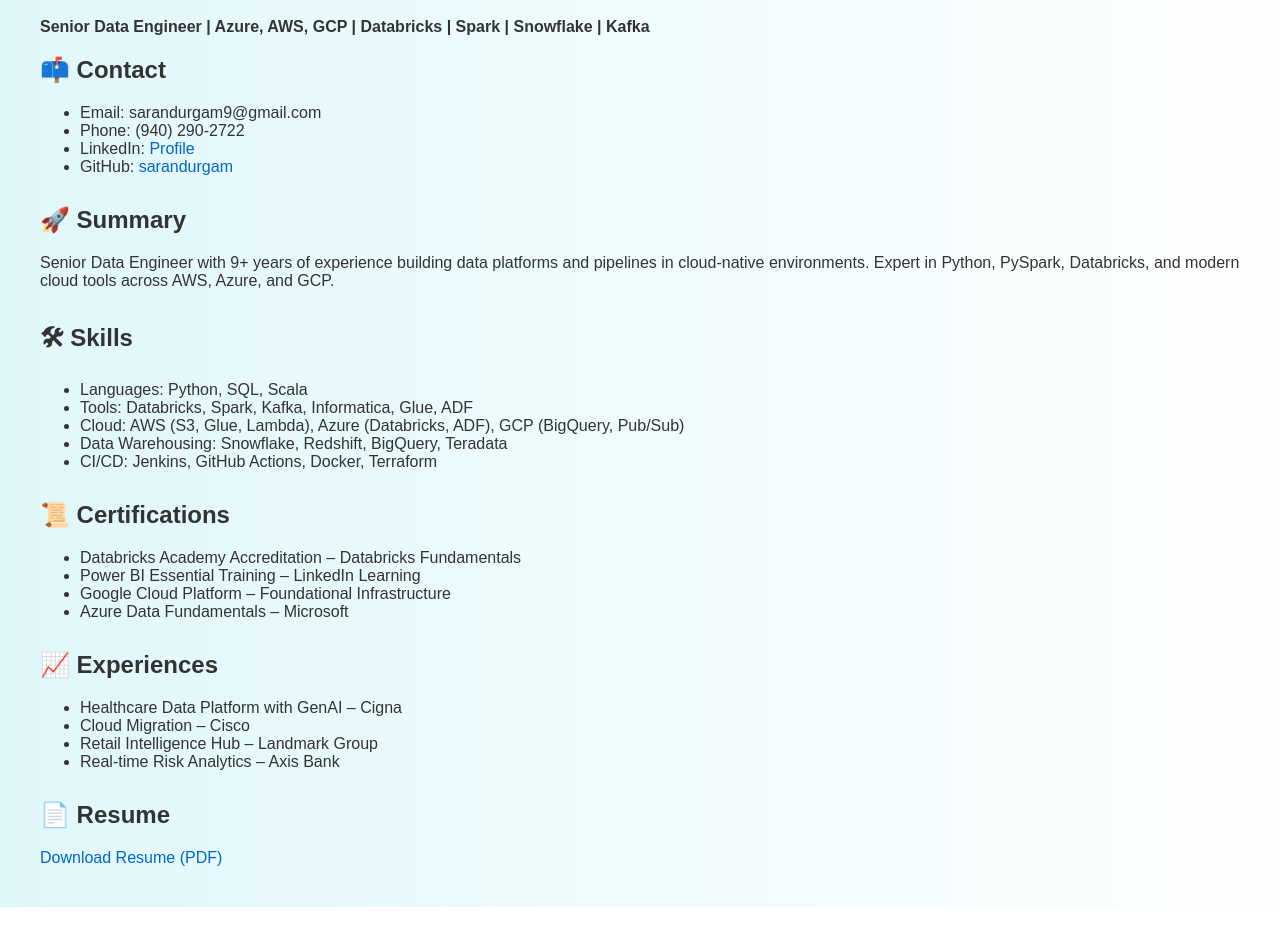
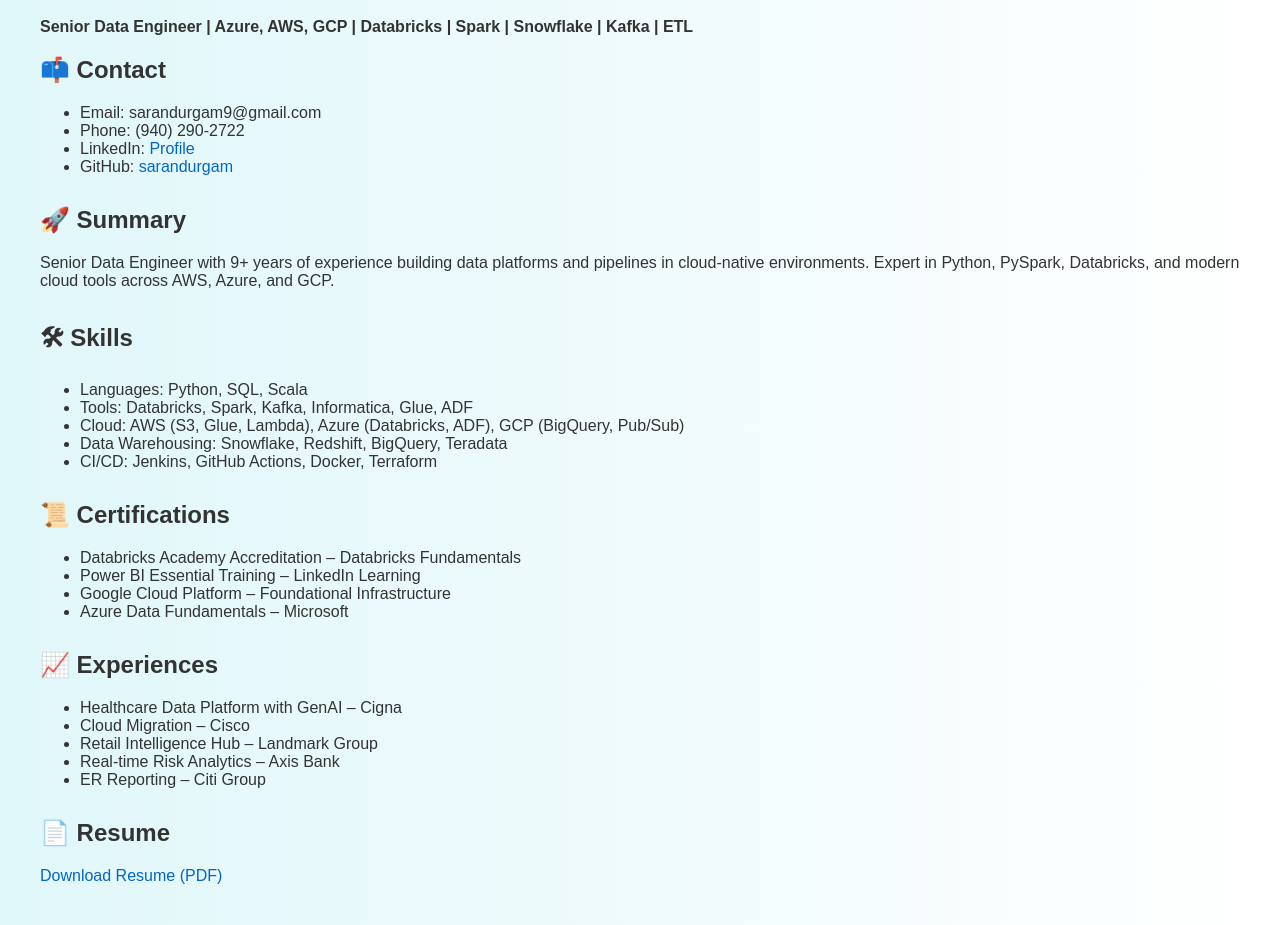
Before and after one commit to sarandurgam/sarandurgam.github.io, a plain HTML site: page index.html in a window 1280 px wide. Shown: the part 80-1005 px from the top of the page. Drawn offline with Linux system fonts and the light colour scheme.

Commit message:
index.html

```diff
--- a/index.html
+++ b/index.html
@@ -24,7 +24,7 @@
 </head>
 <body>
   <h1>Saran Kumar Durgam</h1>
-  <p><strong>Senior Data Engineer | Azure, AWS, GCP | Databricks | Spark | Snowflake | Kafka</strong></p>
+  <p><strong>Senior Data Engineer | Azure, AWS, GCP | Databricks | Spark | Snowflake | Kafka | ETL </strong></p>
 
   <div class="section">
     <h2>📫 Contact</h2>
@@ -72,12 +72,13 @@
       <li>Cloud Migration – Cisco</li>
       <li>Retail Intelligence Hub – Landmark Group</li>
       <li>Real-time Risk Analytics – Axis Bank</li>
+      <li>ER Reporting – Citi Group</li>
     </ul>
   </div>
 
   <div class="section">
     <h2>📄 Resume</h2>
-    <p><a href="Saran_Dugam_SeniorDataEngineer.pdf" target="_blank">Download Resume (PDF)</a></p>
+    <p><a href="https://github.com/sarandurgam/sarandurgam.github.io/blob/1ce913709075e53803d4a0d6a4ff19ebe16e8906/Saran_Dugam_SeniorDataEngineer.pdf" target="_blank">Download Resume (PDF)</a></p>
   </div>
 </body>
 </html>
```
